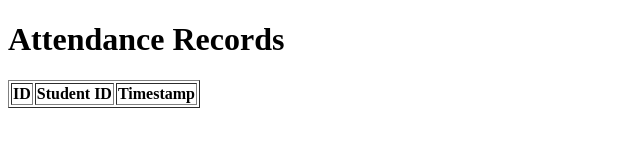
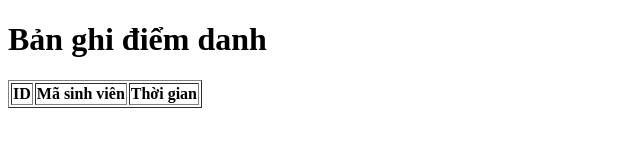
Before and after one commit to manh0107/RFID_project, a website: page websocket-server/public/index.html in a window 1280 px wide. Shown: the whole page, without its empty margins (0-640 px from the left). Drawn offline with Linux system fonts and the light colour scheme; no server answers.

Commit message:
update code

```diff
--- a/websocket-server/public/index.html
+++ b/websocket-server/public/index.html
@@ -1,15 +1,15 @@
 <!DOCTYPE html>
 <html>
 <head>
-    <title>Attendance Records</title>
+    <title>Bản ghi điểm danh</title>
 </head>
 <body>
-    <h1>Attendance Records</h1>
+    <h1>Bản ghi điểm danh</h1>
     <table border="1">
         <tr>
             <th>ID</th>
-            <th>Student ID</th>
-            <th>Timestamp</th>
+            <th>Mã sinh viên</th>
+            <th>Thời gian</th>
         </tr>
         <tbody id="dataTable">
         </tbody>
@@ -45,7 +45,7 @@
             var cell1 = row.insertCell(0);
             var cell2 = row.insertCell(1);
             var cell3 = row.insertCell(2);
-            cell1.innerHTML = table.rows.length; // auto-increment ID
+            cell1.innerHTML = table.rows.length;
             cell2.innerHTML = event.data;
             cell3.innerHTML = new Date().toLocaleString();
         };
```
Also changed, not shown: README.md, 2 other files.
